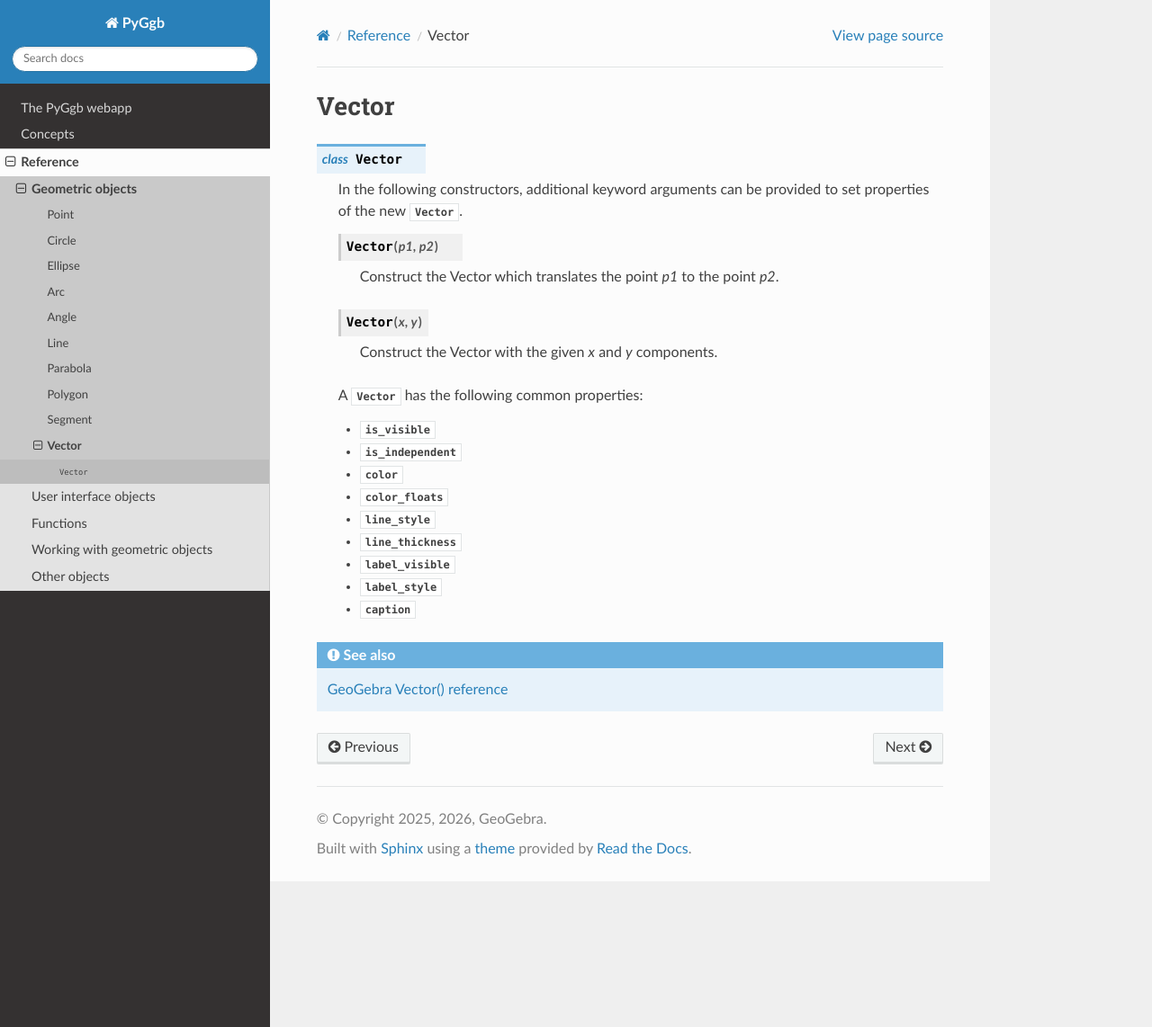
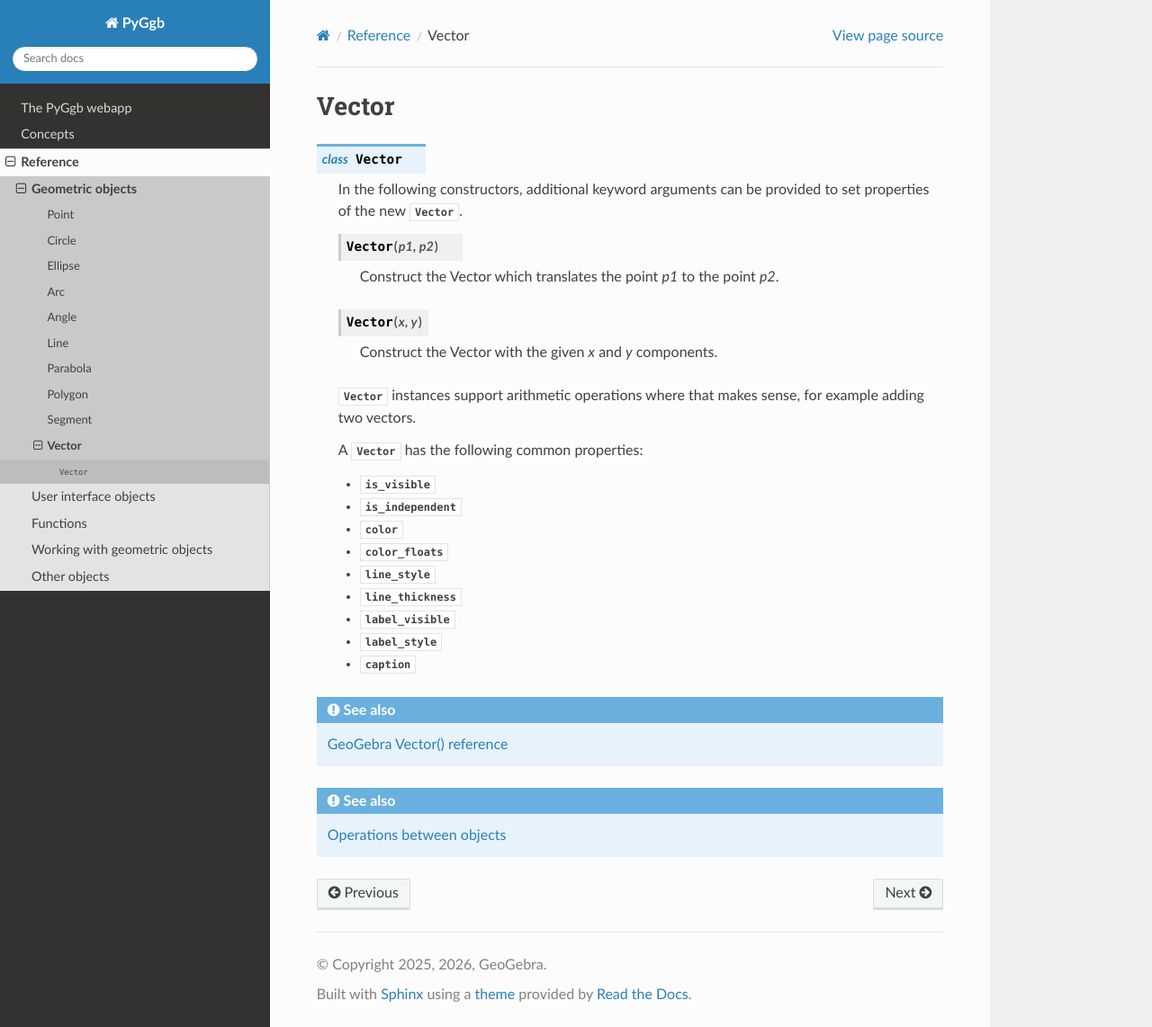
Before and after one commit to bennorth/pyggb, a Sphinx documentation site: the page built from doc/source/reference/classes/vector.rst, in a window 1280 px wide and 1142 px high. Shown: the whole window at 90% size. Built offline with Sphinx 7.4.7 and the Read the Docs theme 3.1.0, drawn with Linux system fonts in a browser that asks for light colours.

Commit message:
Vector: Support arithmetic ops; update docs

```diff
--- a/doc/source/reference/classes/vector.rst
+++ b/doc/source/reference/classes/vector.rst
@@ -16,6 +16,9 @@ Vector
 
       Construct the Vector with the given *x* and *y* components.
 
+   :py:class:`Vector` instances support arithmetic operations where
+   that makes sense, for example adding two vectors.
+
    A :py:class:`Vector` has the following common properties:
 
    * :py:attr:`is_visible`
@@ -33,3 +36,8 @@ Vector
 
    `GeoGebra Vector() reference
    <https://geogebra.github.io/docs/manual/en/commands/Vector/>`_
+
+
+.. seealso::
+
+   :ref:`Operations between objects <operations-between-objects>`
```
Also changed, not shown: 1 other file.
